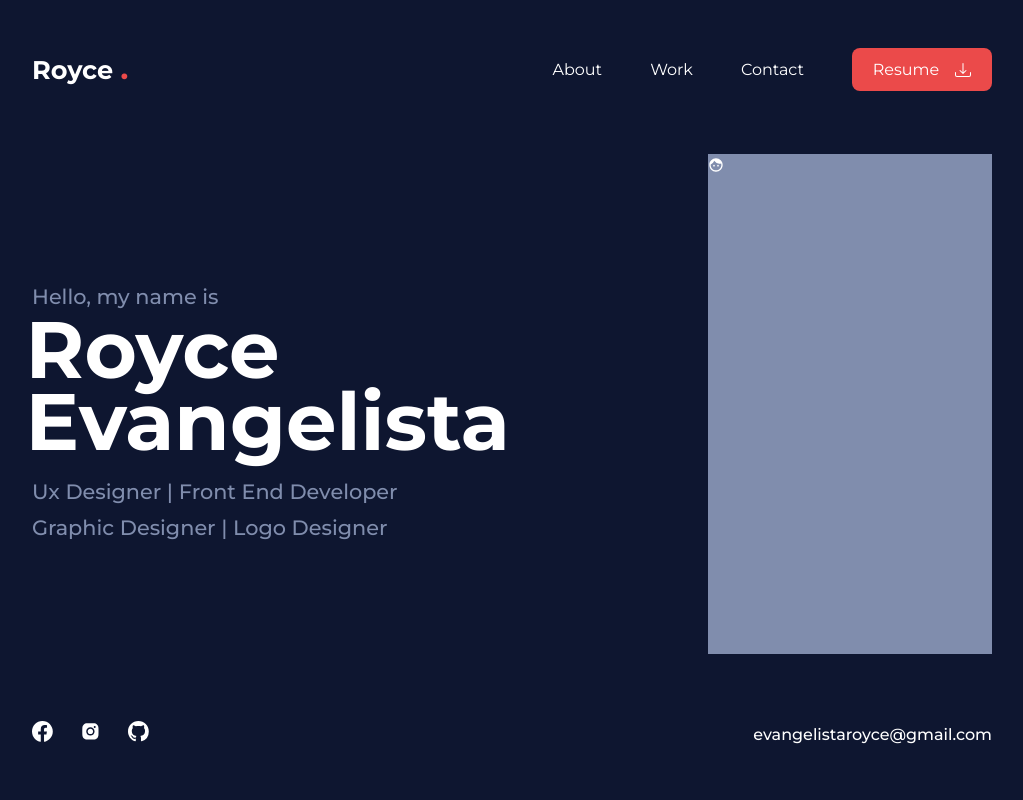
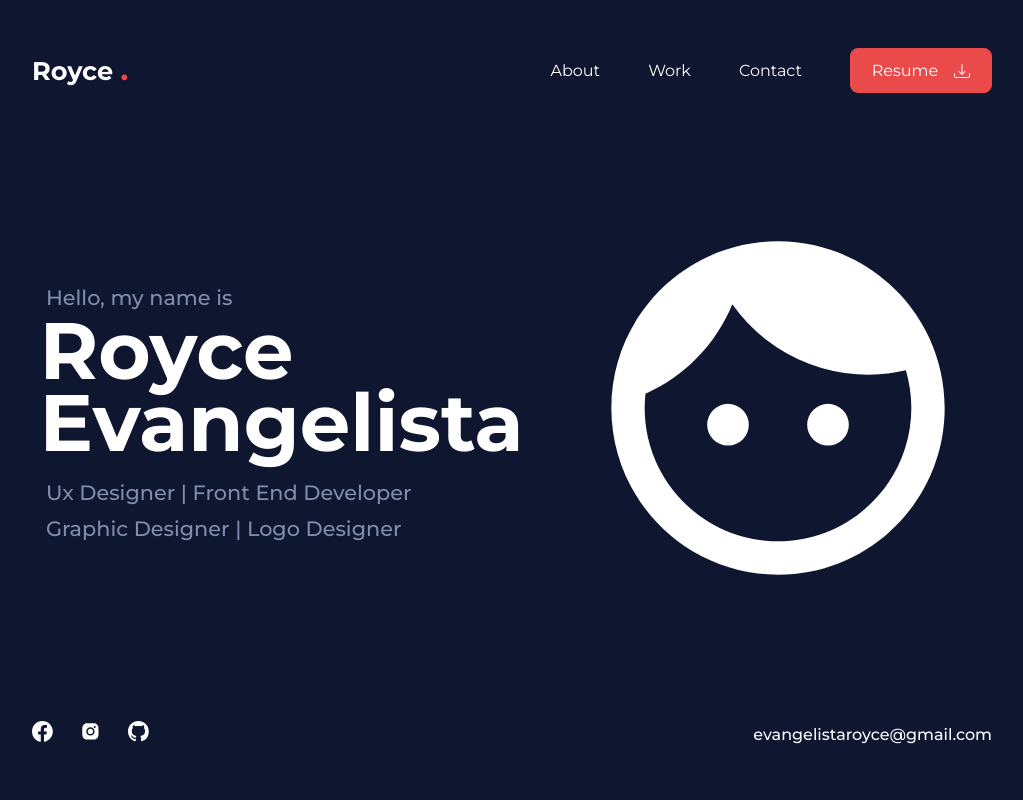
Before and after one commit to royzel/myportfolio, a React (Create React App) app: page / in a window 1280 px wide. Shown: the top 800 px of the page, without its empty margins (128-1151 px from the left). Built offline with nearby package versions, Linux system fonts and the light colour scheme.

Commit message:
Alignment and Adding Face Image

```diff
--- a/src/App.js
+++ b/src/App.js
@@ -5,6 +5,7 @@ const App = () =>{
   return (
     <div>
       <HeroPage/>
+      <HeroPage/>
 
     </div>
   )
--- a/src/components/HeroPage/heroPage.css
+++ b/src/components/HeroPage/heroPage.css
@@ -38,15 +38,25 @@
   display: flex;
   justify-content: center;
   align-items: center;
-  gap: 20%;
+  gap: 5%;
+  position: relative;
 
 
 }
 .container-right{
 
-  height: 500px;
-  width: 500px;
-  background-color: var(--mid-color);
+  height: 400px;
+  width: 400px;
+  background-color: var(--dark-color);
+  display: flex;
+  align-items: center;
+  justify-content: center;
+
+}
+.my-face{
+  font-size:25rem;
+  position: absolute;
+  top: -20%;
 
 }
 .container-left{
@@ -74,6 +84,3 @@
   font-size: 1.3rem;
   margin-right: 1.7rem;
 }
-.hero-social > h5{
-
-}
--- a/src/index.css
+++ b/src/index.css
@@ -68,8 +68,9 @@ a:hover {
   border-radius: 0.5rem;
   cursor: pointer;
   transition: var(--transition);
+  border: solid 1px var(--secondary-color);
 }
 .btn:hover {
-  filter: drop-shadow(0 0 1rem);
-  color: var(--white-colorr);
+  background-color: var(--dark-color);
+  border: solid 1px var(--mid-color);
 }
```
